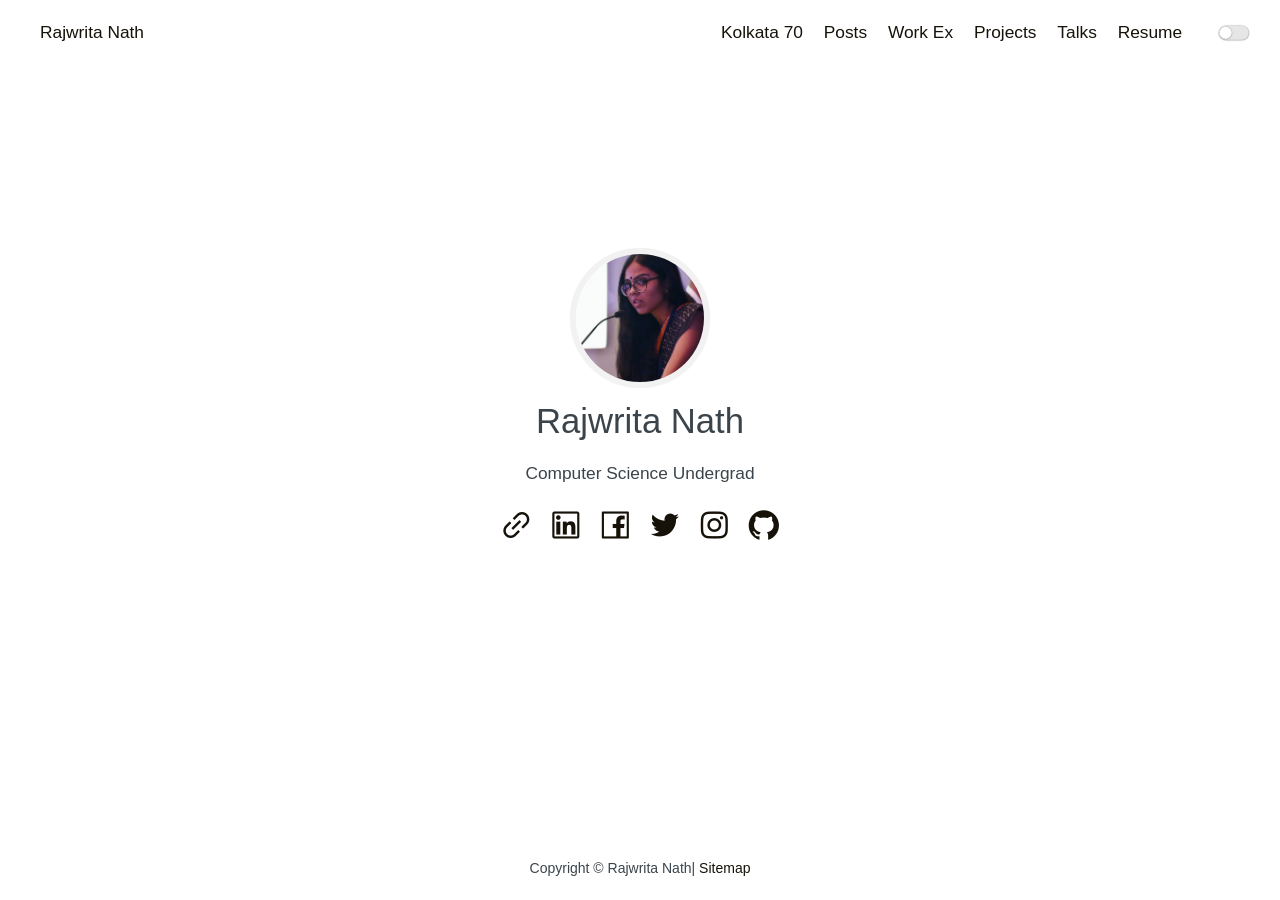
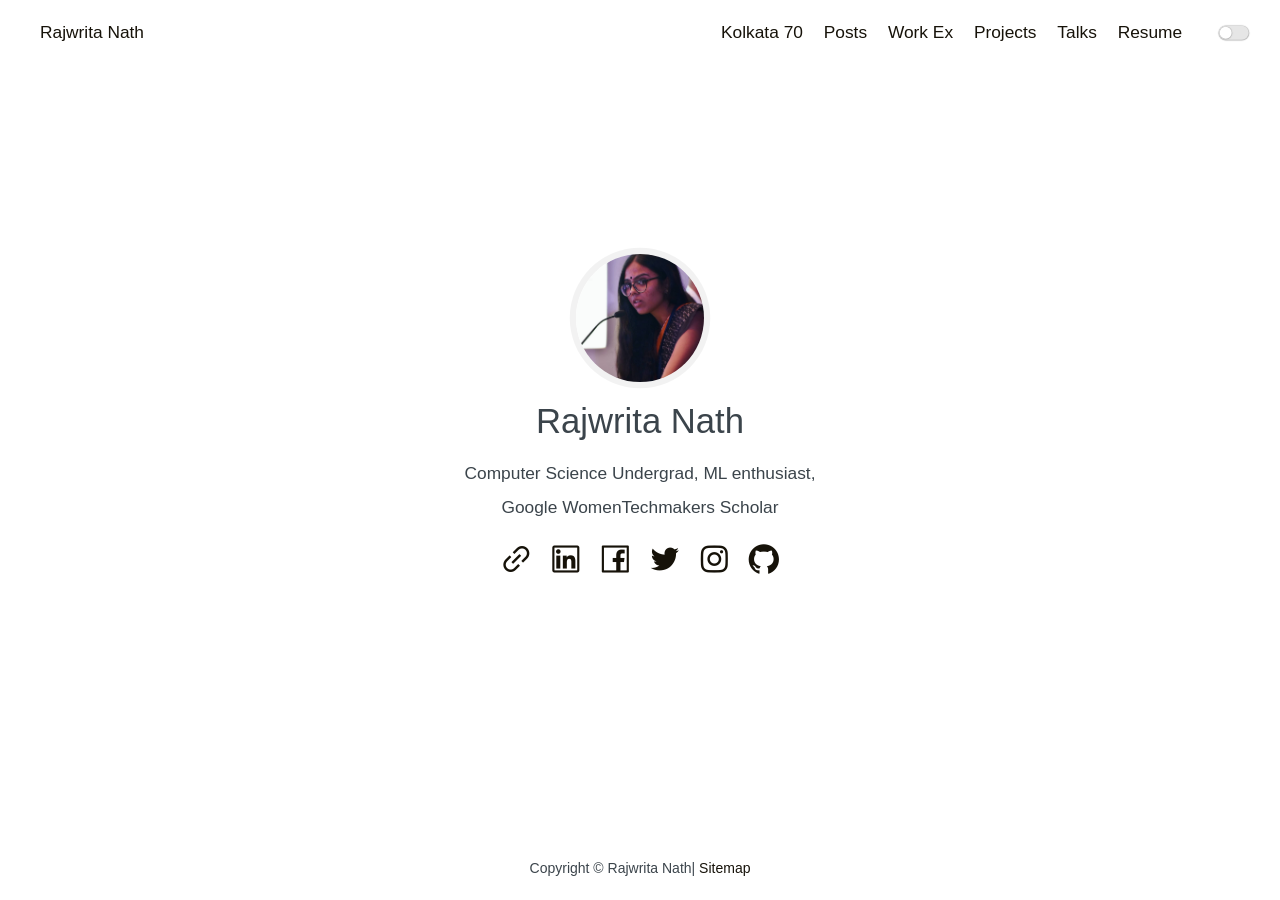
Before and after one commit to Rajwrita/rajwrita.github.io, a Jekyll site: the page built from index.md, in a window 1280 px wide. Built offline with Jekyll 4.4.1, drawn with Linux system fonts in a browser that asks for light colours.

Commit message:
Update home.html

```diff
--- a/_layouts/home.html
+++ b/_layouts/home.html
@@ -8,7 +8,7 @@ layout: default
             <div class="avatar"><a href="{{site.url}}/posts"><img src="{{site.url}}/assets/Rajwrita.jpg"></a></div>
             <div class="nickname">Rajwrita Nath</div>
             <div class="description">
-                <p>Computer Science Undergrad</p>
+                <p>Computer Science Undergrad, ML enthusiast,<br>Google WomenTechmakers Scholar</p>
             </div>
             <div class="links">
                 <a class="link-item" title="Link"
```
